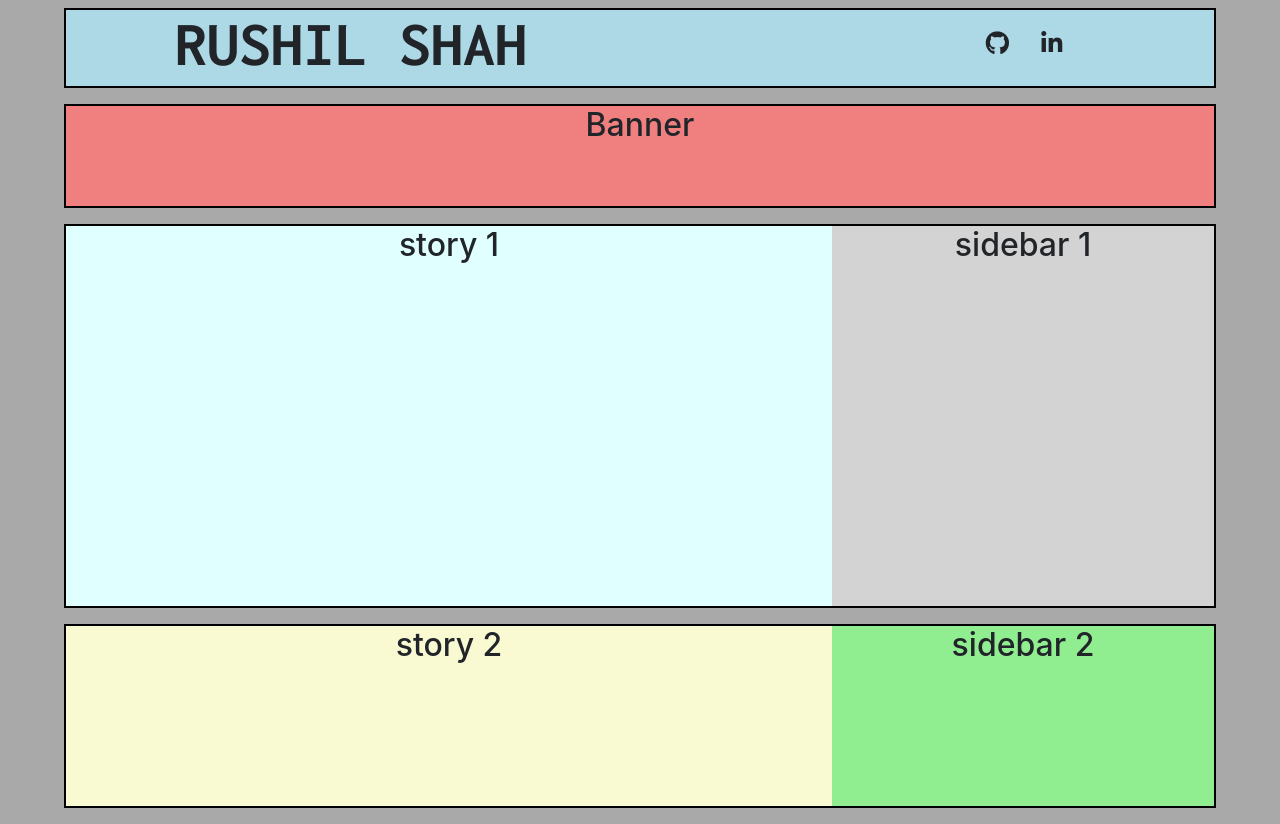
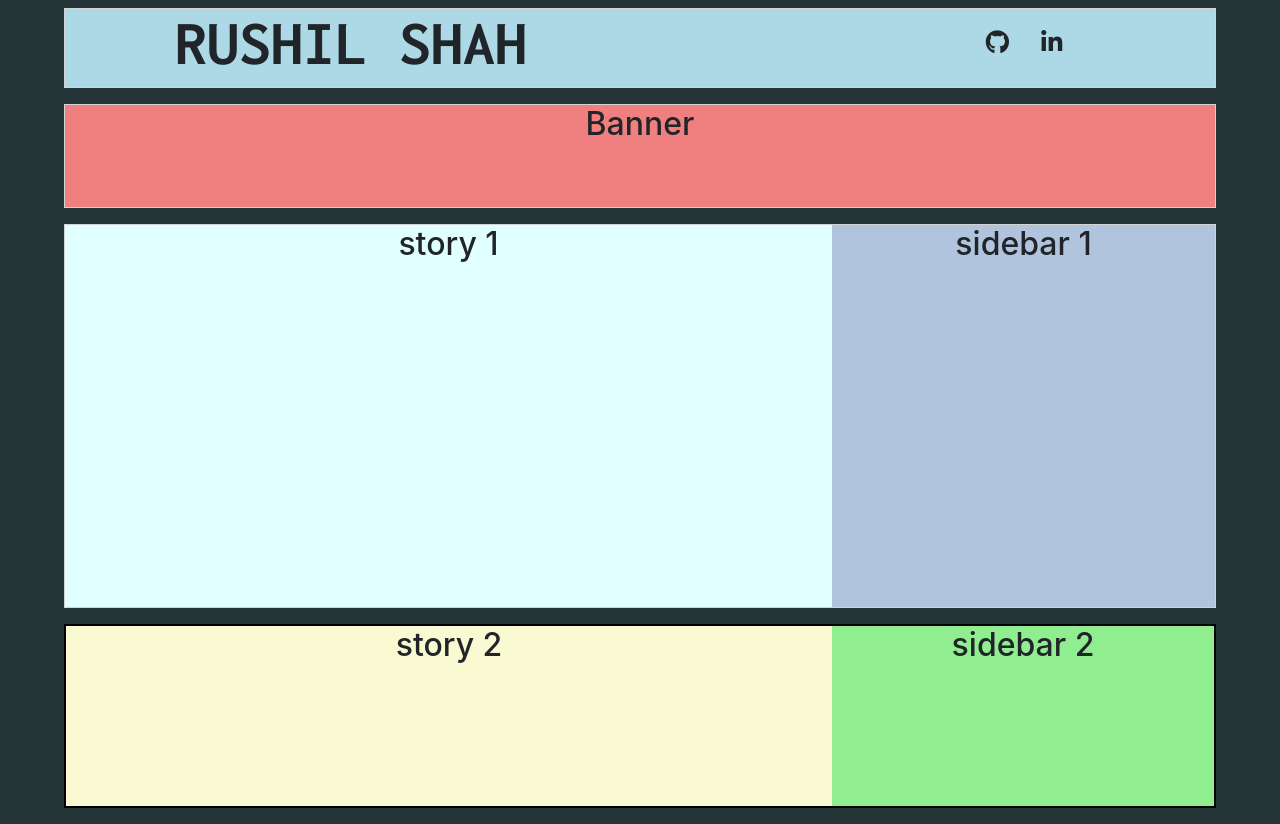
Before and after one commit to rushil-shah87/rushil-shah87.github.io, a plain HTML site: page index.html in a window 1280 px wide. Drawn offline with nearby package versions, Linux system fonts and the light colour scheme.

Commit message:
Update styles.css

```diff
--- a/styles.css
+++ b/styles.css
@@ -21,20 +21,20 @@
     look on W3 schools website for any specific questions on what CSS selectors and styles to use/what the correct syntax is.
 */
 body {
-    background-color: darkgrey;
+    background-color: #263638;
 }
 .header {
     background-color: lightblue;
-    border-top: black 2px solid;
-    border-bottom: black 2px solid;
+    border-top: lightgray 1px solid;
+    border-bottom: lightgray 1px solid;
     height: 10vh;
 }
 
 .h-left {
-    border-left: black 2px solid;
+    border-left: lightgray 1px solid;
 }
 .h-right {
-    border-right: black 2px solid;
+    border-right: lightgray 1px solid;
 }
 
 .big-font {
@@ -68,29 +68,26 @@ body {
 }
 .banner {
     background-color: lightcoral;
-    border-left: black 2px solid;
-    border-right: black 2px solid;
-    border-bottom: black 2px solid;
-    border-top: black 2px solid;
+    border: lightgray 1px solid;
     height: 13vh;
     margin-top: 1vh;
     margin-bottom: 1vh;
 }
 .story1 {
     background-color: lightcyan;
-    border-left: black 2px solid;
-    border-bottom: black 2px solid;
-    border-top: black 2px solid;
+    border-left: lightgray 1px solid;
+    border-bottom: lightgray 1px solid;
+    border-top: lightgray 1px solid;
     height: 48vh;
     margin-top: 1vh;
     margin-bottom: 1vh;
 
 }
 .sidebar1 {
-    background-color: lightgray;
-    border-right: black 2px solid;
-    border-bottom: black 2px solid;
-    border-top: black 2px solid;
+    background-color: lightsteelblue;
+    border-right: lightgray 1px solid;
+    border-bottom: lightgray 1px solid;
+    border-top: lightgray 1px solid;
     height: 48vh;
     margin-top: 1vh;
     margin-bottom: 1vh;
```
